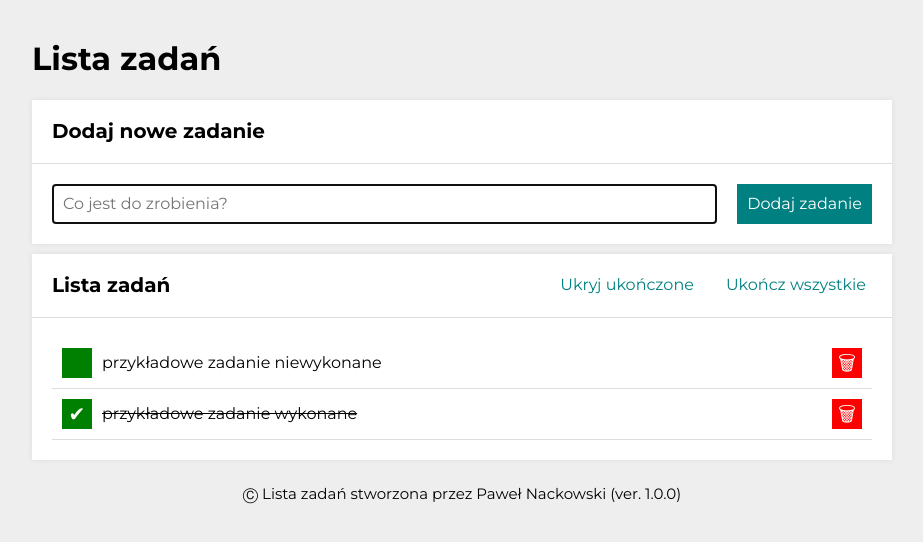
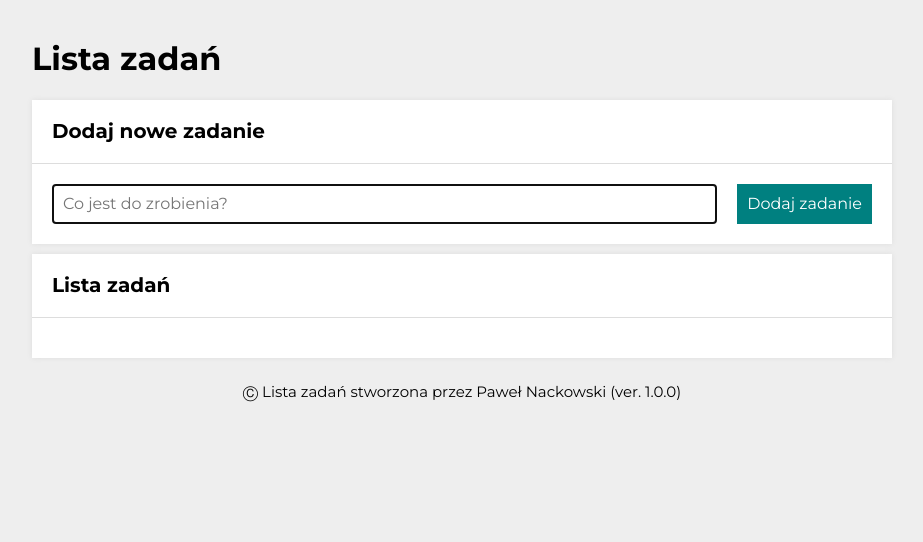
Before and after one commit to PawelNackowski/todo-list-react, a React (Create React App) app: page / in a window 1280 px wide. Shown: the top 542 px of the page, without its empty margins (178-1101 px from the left). Built offline with nearby package versions, Linux system fonts and the light colour scheme.

Commit message:
added localStorage

```diff
--- a/src/App.js
+++ b/src/App.js
@@ -1,4 +1,4 @@
-import { useState } from "react"
+import { useEffect, useState } from "react"
 import Form from "./Form";
 import Tasks from "./Tasks";
 import Buttons from "./Buttons";
@@ -7,14 +7,22 @@
 import Footer from "./Footer";
 import Container from "./Container";
 
-const DEFAULT_TASKS = [
-  { id: 1, content: "przykładowe zadanie niewykonane", done: false },
-  { id: 2, content: "przykładowe zadanie wykonane", done: true },
-];
-
 function App() {
   const [hideDone, setHideDone] = useState(false);
-  const [tasks, setTasks] = useState(DEFAULT_TASKS);
+
+  const getInitialTasks = () => {
+    const tasksFromLocalStorage = localStorage.getItem("tasks");
+
+    return tasksFromLocalStorage
+      ? JSON.parse(tasksFromLocalStorage)
+      : [];
+  };
+
+  const [tasks, setTasks] = useState(getInitialTasks);
+
+  useEffect(() => {
+    localStorage.setItem("tasks", JSON.stringify(tasks));
+  }, [tasks]);
 
   const toggleHideDone = () => {
     setHideDone(hidenDone => !hidenDone);
```
